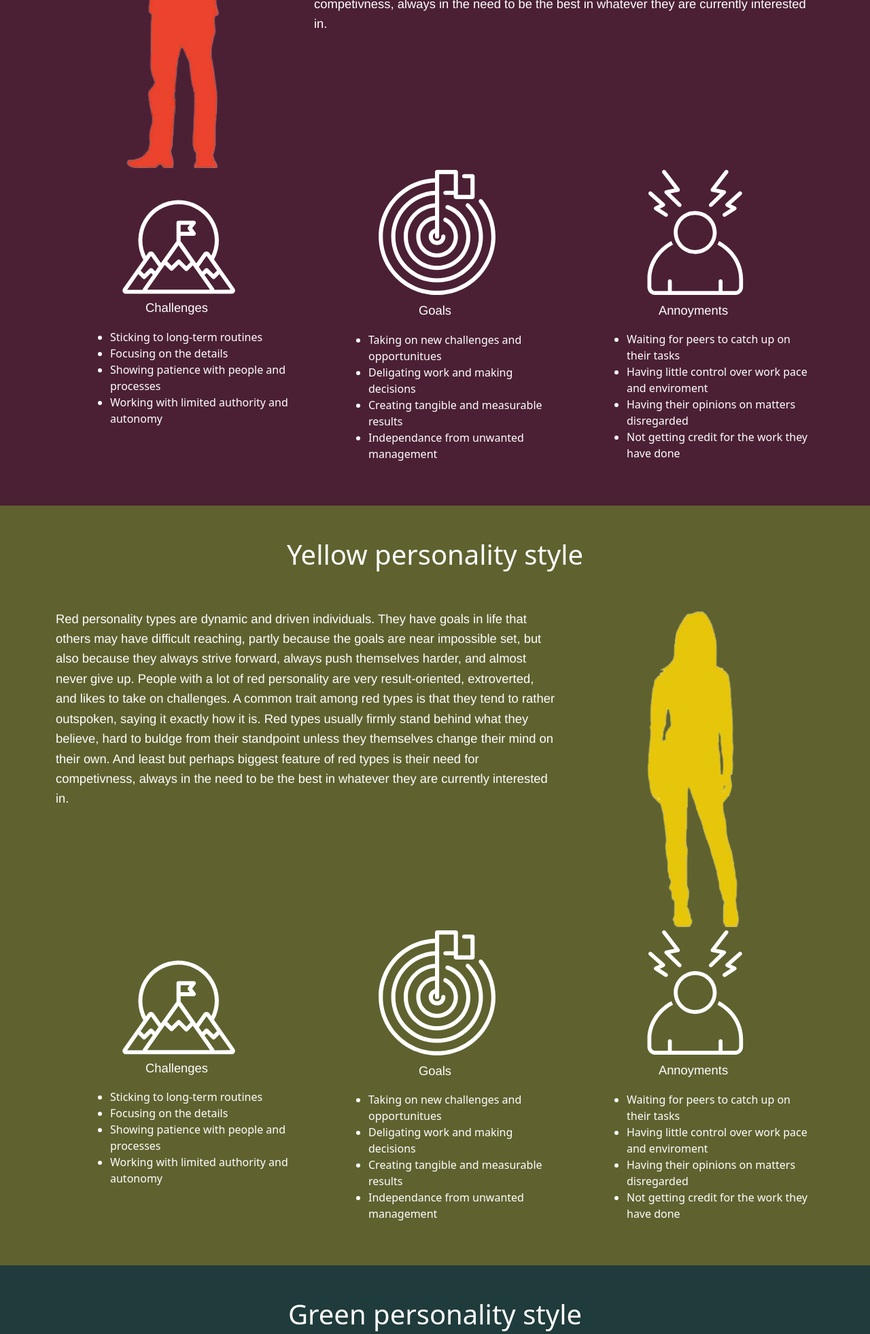
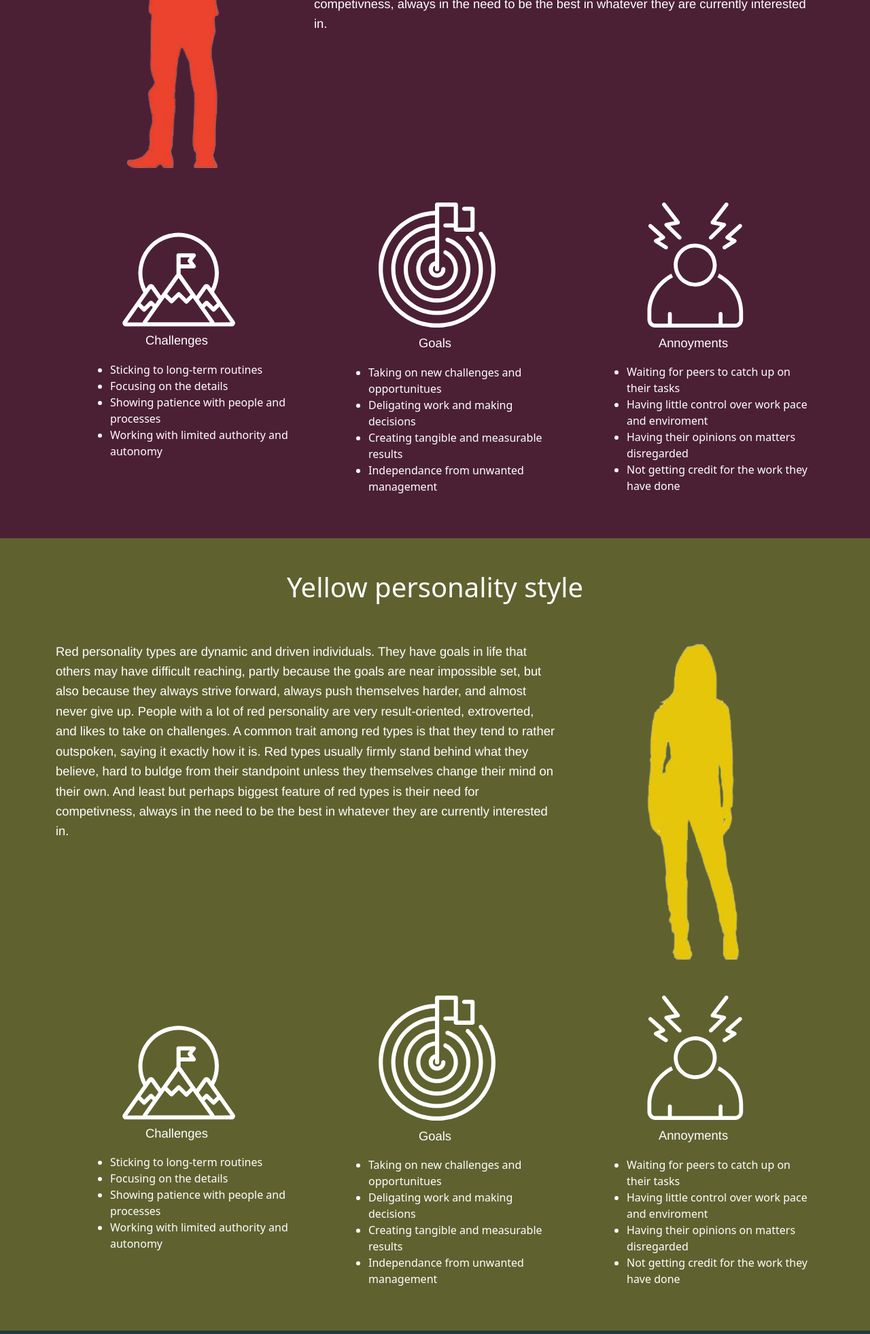
Before and after one commit to Adilius/four-color-test, a Flask app: page /personalities in a window 1280 px wide. Shown: the part 486-2449 px from the top of the page at 68% size. Run offline with Flask 2, Linux system fonts and the light colour scheme; some libraries are stand-ins or nearby versions.

Commit message:
Style changes

```diff
--- a/app/templates/personalities/personality_blue.html
+++ b/app/templates/personalities/personality_blue.html
@@ -4,19 +4,17 @@
         <div class="row pt-5">
             <div class="col-12 col-md-8">
                 <p>
-                    Red personality types are dynamic and driven individuals. They have goals in life that others may
-                    have
-                    difficult reaching,
+                    Red personality types are dynamic and driven individuals.
+
+                    They have goals in life that others may have difficult reaching,
                     partly because the goals are near impossible set, but also because they always strive forward,
-                    always push
-                    themselves harder, and almost never give up.
+                    always push themselves harder, and almost never give up.
+
                     People with a lot of red personality are very result-oriented, extroverted, and likes to take on
-                    challenges. A
-                    common trait among red types is that they
-                    tend to rather outspoken, saying it exactly how it is. Red types usually firmly stand behind what
-                    they
-                    believe, hard to buldge from their standpoint
-                    unless they themselves change their mind on their own. And least but perhaps biggest feature of red
+                    challenges. A common trait among red types is that they tend to rather outspoken,
+                    saying it exactly how it is. Red types usually firmly stand behind what they believe,
+                    hard to buldge from their standpoint unless they themselves change their mind on their own.
+                    And least but perhaps biggest feature of red
                     types
                     is
                     their need for competivness, always in the
@@ -29,7 +27,7 @@
         </div>
 
 
-        <div class="row">
+        <div class="row pt-5">
             <div class="col-12 col-md-4">
                 <img src="{{url_for('static', filename='images/challenges.svg')}}"
                     class="d-block mx-auto filter-white w-50" />
--- a/app/templates/personalities/personality_green.html
+++ b/app/templates/personalities/personality_green.html
@@ -29,7 +29,7 @@
         </div>
 
 
-        <div class="row">
+        <div class="row pt-5">
             <div class="col-12 col-md-4">
                 <img src="{{url_for('static', filename='images/challenges.svg')}}"
                     class="d-block mx-auto filter-white w-50" />
--- a/app/templates/personalities/personality_red.html
+++ b/app/templates/personalities/personality_red.html
@@ -28,8 +28,7 @@
             </div>
         </div>
 
-
-        <div class="row">
+        <div class="row pt-5">
             <div class="col-12 col-md-4">
                 <img src="{{url_for('static', filename='images/challenges.svg')}}"
                     class="d-block mx-auto filter-white w-50" />
--- a/app/templates/personalities/personality_yellow.html
+++ b/app/templates/personalities/personality_yellow.html
@@ -29,7 +29,7 @@
         </div>
 
 
-        <div class="row">
+        <div class="row pt-5">
             <div class="col-12 col-md-4">
                 <img src="{{url_for('static', filename='images/challenges.svg')}}"
                     class="d-block mx-auto filter-white w-50" />
```
Also changed, not shown: app/app.db.
